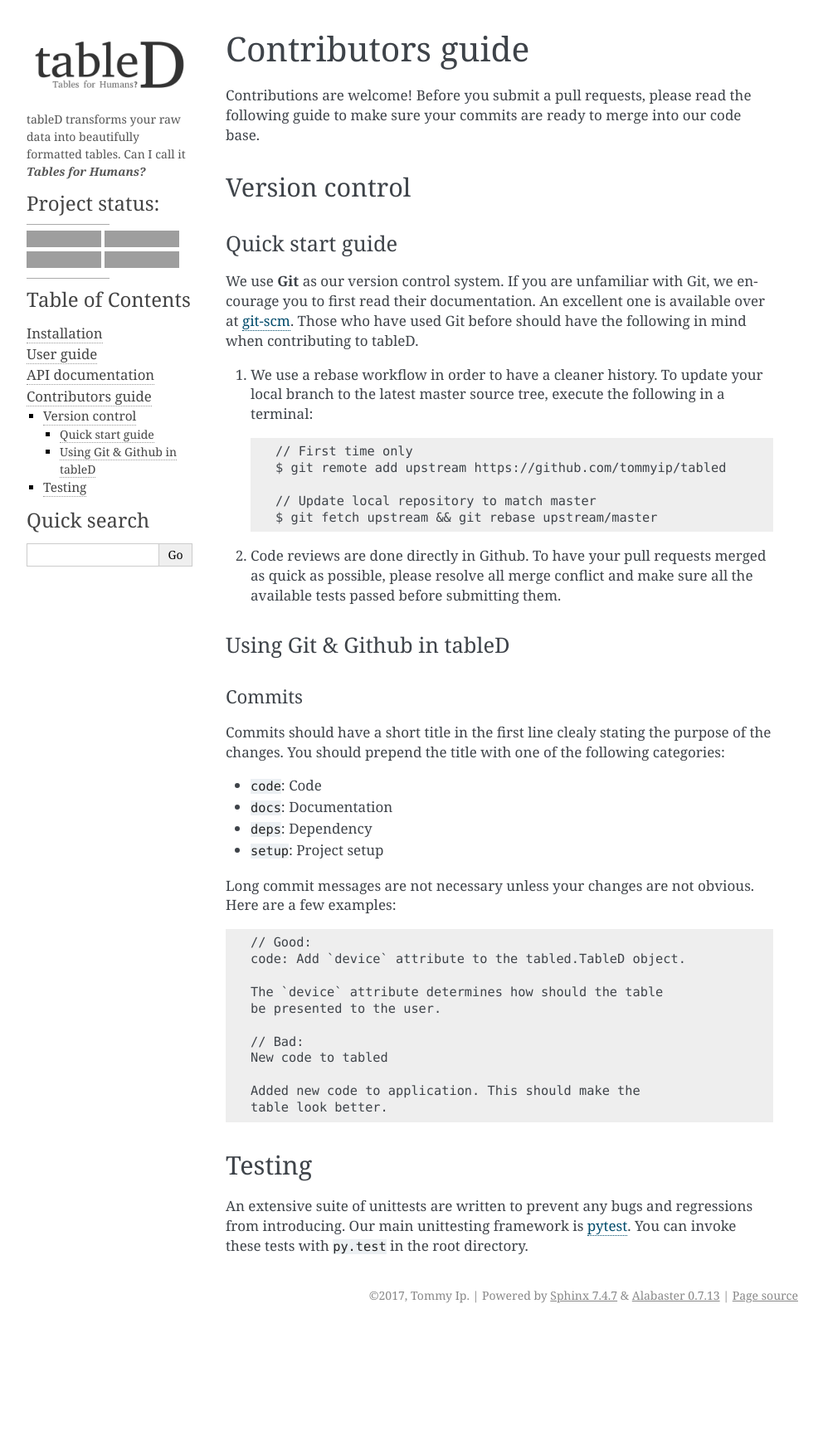
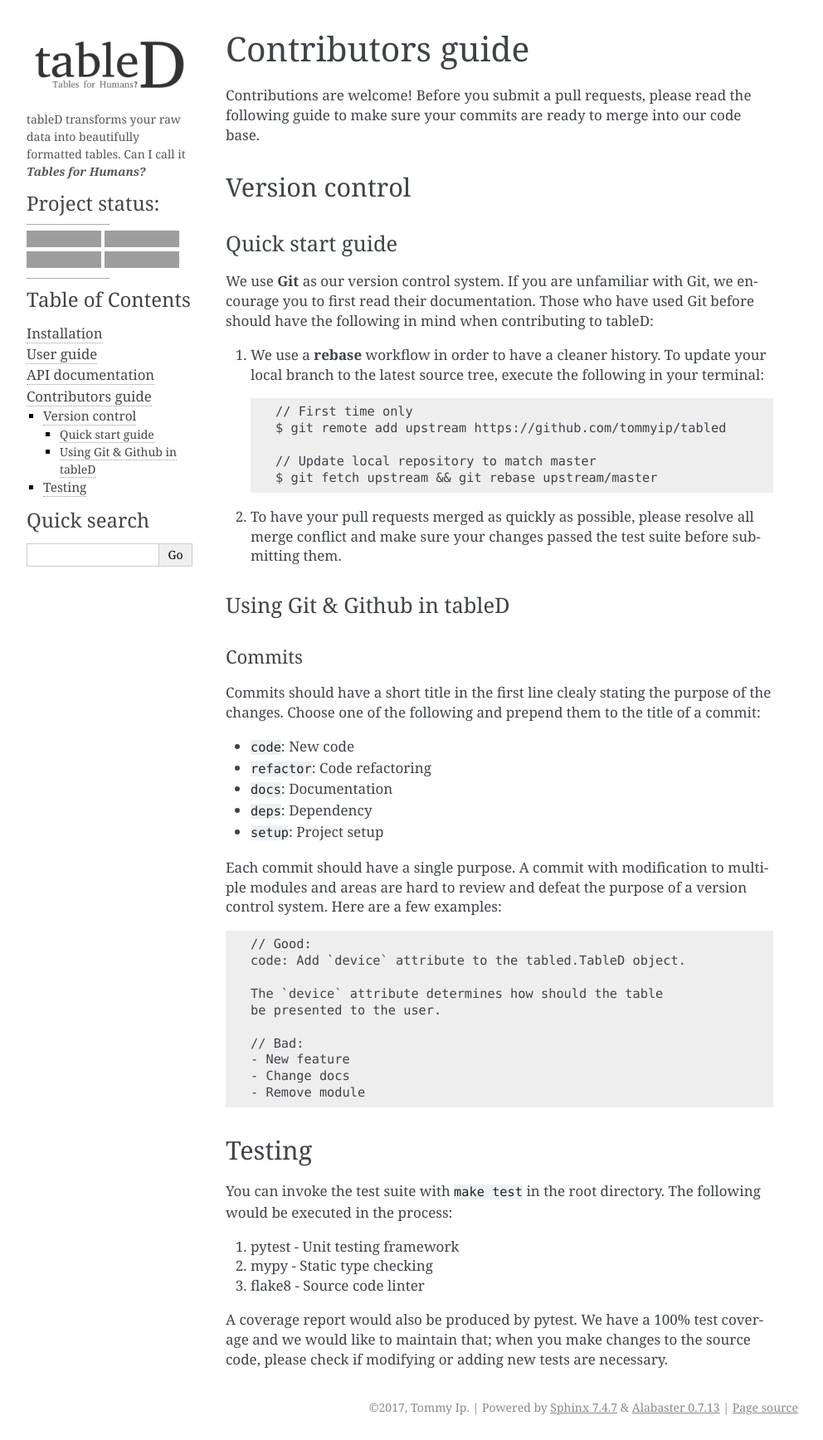
Before and after one commit to tommyip/tabled, a Sphinx documentation site: the page built from docs/contributors_guide.rst, in a window 1280 px wide. Shown: the whole page at 83% size, without its empty margins (148-1140 px from the left). Built offline with Sphinx 7.4.7, drawn with Linux system fonts in a browser that asks for light colours; before the commit the page ends 1601 px from its top, so only the background shows below that; grey boxes are pictures that could not be loaded.

Commit message:
docs: Improve documentation.

```diff
--- a/docs/api_documentation.rst
+++ b/docs/api_documentation.rst
@@ -4,7 +4,7 @@ API documentation
 
 The TableD object
 -----------------
-This is the main developer interface, all of tableD's functionality could be
+This is the main developer interface, all of tableD's functionality can be
 accessed through these methods.
 
 .. autoclass:: tabled.tabled.TableD
@@ -13,7 +13,7 @@ accessed through these methods.
 
 All modules
 -----------
-Here contains the documentation for all objects and functions in tableD. Some
+Here contains the documentation for all objects and functions in tableD. Most
 are only intended for internel use, but there is nothing stopping you from
 repurposing them.
 
--- a/docs/contributors_guide.rst
+++ b/docs/contributors_guide.rst
@@ -11,13 +11,12 @@ Version control
 Quick start guide
 ^^^^^^^^^^^^^^^^^
 We use **Git** as our version control system. If you are unfamiliar with Git,
-we encourage you to first read their documentation. An excellent one is
-available over at `git-scm`_. Those who have used Git before should have the
-following in mind when contributing to tableD.
+we encourage you to first read their documentation. Those who have used Git
+before should have the following in mind when contributing to tableD:
 
-1. We use a rebase workflow in order to have a cleaner history. To update
-   your local branch to the latest master source tree, execute the following
-   in a terminal::
+1. We use a **rebase** workflow in order to have a cleaner history. To update
+   your local branch to the latest source tree, execute the following in your
+   terminal::
 
        // First time only
        $ git remote add upstream https://github.com/tommyip/tabled
@@ -25,25 +24,27 @@ following in mind when contributing to tableD.
        // Update local repository to match master
        $ git fetch upstream && git rebase upstream/master
 
-2. Code reviews are done directly in Github. To have your pull requests merged
-   as quick as possible, please resolve all merge conflict and make sure all
-   the available tests passed before submitting them.
+2. To have your pull requests merged as quickly as possible, please resolve all
+   merge conflict and make sure your changes passed the test suite before
+   submitting them.
 
 Using Git & Github in tableD
 ^^^^^^^^^^^^^^^^^^^^^^^^^^^^
 Commits
 """""""
 Commits should have a short title in the first line clealy stating the purpose
-of the changes. You should prepend the title with one of the following
-categories:
+of the changes. Choose one of the following and prepend them to the title of a
+commit:
 
-* ``code``: Code
+* ``code``: New code
+* ``refactor``: Code refactoring
 * ``docs``: Documentation
 * ``deps``: Dependency
 * ``setup``: Project setup
 
-Long commit messages are not necessary unless your changes are not obvious.
-Here are a few examples::
+Each commit should have a single purpose. A commit with modification to
+multiple modules and areas are hard to review and defeat the purpose of a
+version control system. Here are a few examples::
 
     // Good:
     code: Add `device` attribute to the tabled.TableD object.
@@ -52,19 +53,20 @@ Here are a few examples::
     be presented to the user.
 
     // Bad:
-    New code to tabled
-
-    Added new code to application. This should make the
-    table look better.
-
+    - New feature
+    - Change docs
+    - Remove module
 
 Testing
 -------
 
-An extensive suite of unittests are written to prevent any bugs and regressions
-from introducing. Our main unittesting framework is `pytest`_. You can invoke
-these tests with ``py.test`` in the root directory.
+You can invoke the test suite with ``make test`` in the root directory. The
+following would be executed in the process:
 
+1. pytest - Unit testing framework
+2. mypy - Static type checking
+3. flake8 - Source code linter
 
-.. _git-scm: https://git-scm.com/doc
-.. _pytest: http://doc.pytest.org/
+A coverage report would also be produced by pytest. We have a 100% test
+coverage and we would like to maintain that; when you make changes to the
+source code, please check if modifying or adding new tests are necessary.
```
Also changed, not shown: docs/index.rst (+9 -5 lines).
